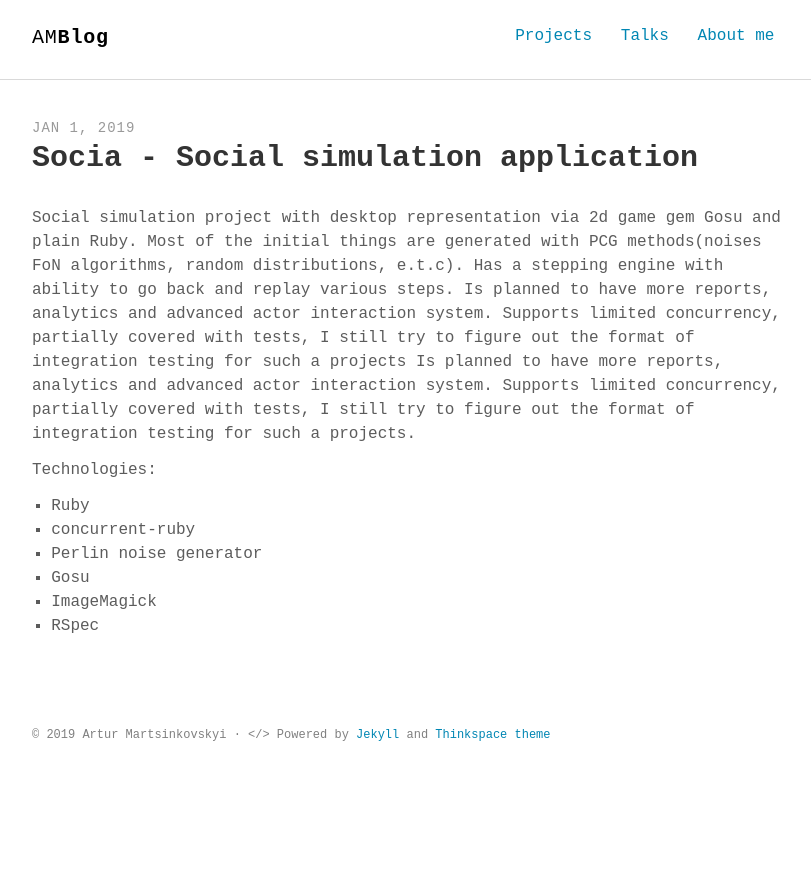
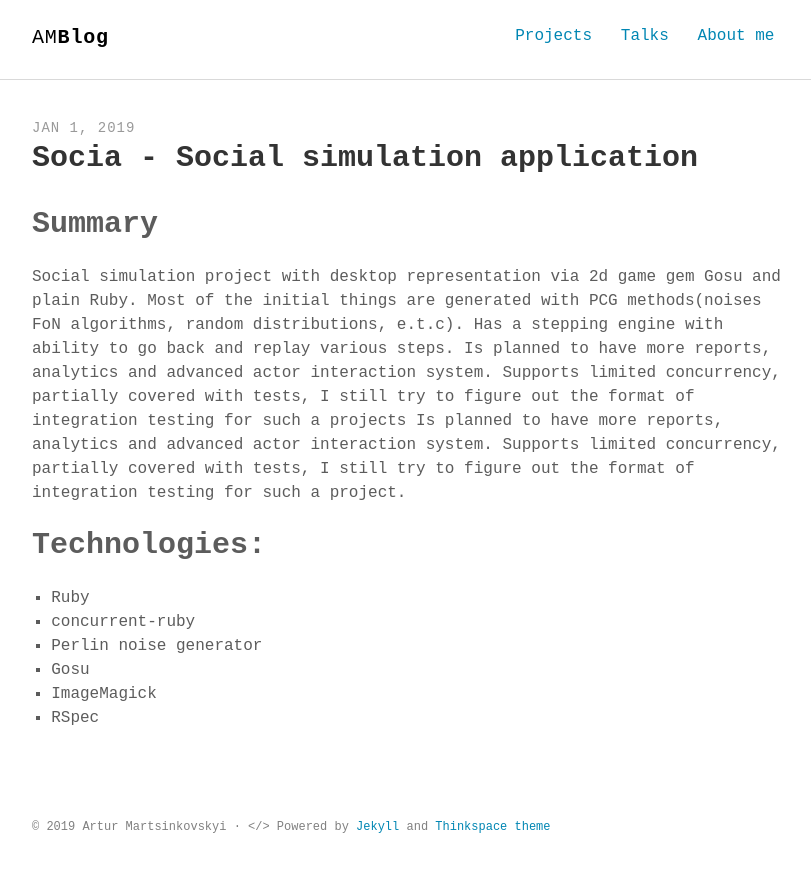
Before and after one commit to artur-martsinkovskyi/artur-martsinkovskyi.github.io, a Jekyll site: the page built from _projects/2019-01-01-social-simulation.md, in a window 1280 px wide. Shown: the top 872 px of the page, without its empty margins (232-1043 px from the left). Built offline with Jekyll 4.4.1, drawn with Linux system fonts in a browser that asks for light colours; some web fonts are replaced.

```diff
--- a/_projects/2019-01-01-social-simulation.md
+++ b/_projects/2019-01-01-social-simulation.md
@@ -5,9 +5,11 @@ date:   2019-01-01
 comments: true
 ---
 
-Social simulation project with desktop representation via 2d game gem Gosu and plain Ruby. Most of the initial things are generated with PCG methods(noises FoN algorithms, random distributions, e.t.c). Has a stepping engine with ability to go back and replay various steps. Is planned to have more reports, analytics and advanced actor interaction system. Supports limited concurrency, partially covered with tests, I still try to figure out the format of integration testing for such a projects Is planned to have more reports, analytics and advanced actor interaction system. Supports limited concurrency, partially covered with tests, I still try to figure out the format of integration testing for such a projects.
+# Summary
 
-Technologies:
+Social simulation project with desktop representation via 2d game gem Gosu and plain Ruby. Most of the initial things are generated with PCG methods(noises FoN algorithms, random distributions, e.t.c). Has a stepping engine with ability to go back and replay various steps. Is planned to have more reports, analytics and advanced actor interaction system. Supports limited concurrency, partially covered with tests, I still try to figure out the format of integration testing for such a projects Is planned to have more reports, analytics and advanced actor interaction system. Supports limited concurrency, partially covered with tests, I still try to figure out the format of integration testing for such a project.
+
+# Technologies:
 - Ruby
 - concurrent-ruby
 - Perlin noise generator
```
Also changed, not shown: about/index.md (+3 -11 lines), artur.jpg (added), assets/images/artur.jpg (added), assets/images/static_vs_dynamic.jpg (added).
